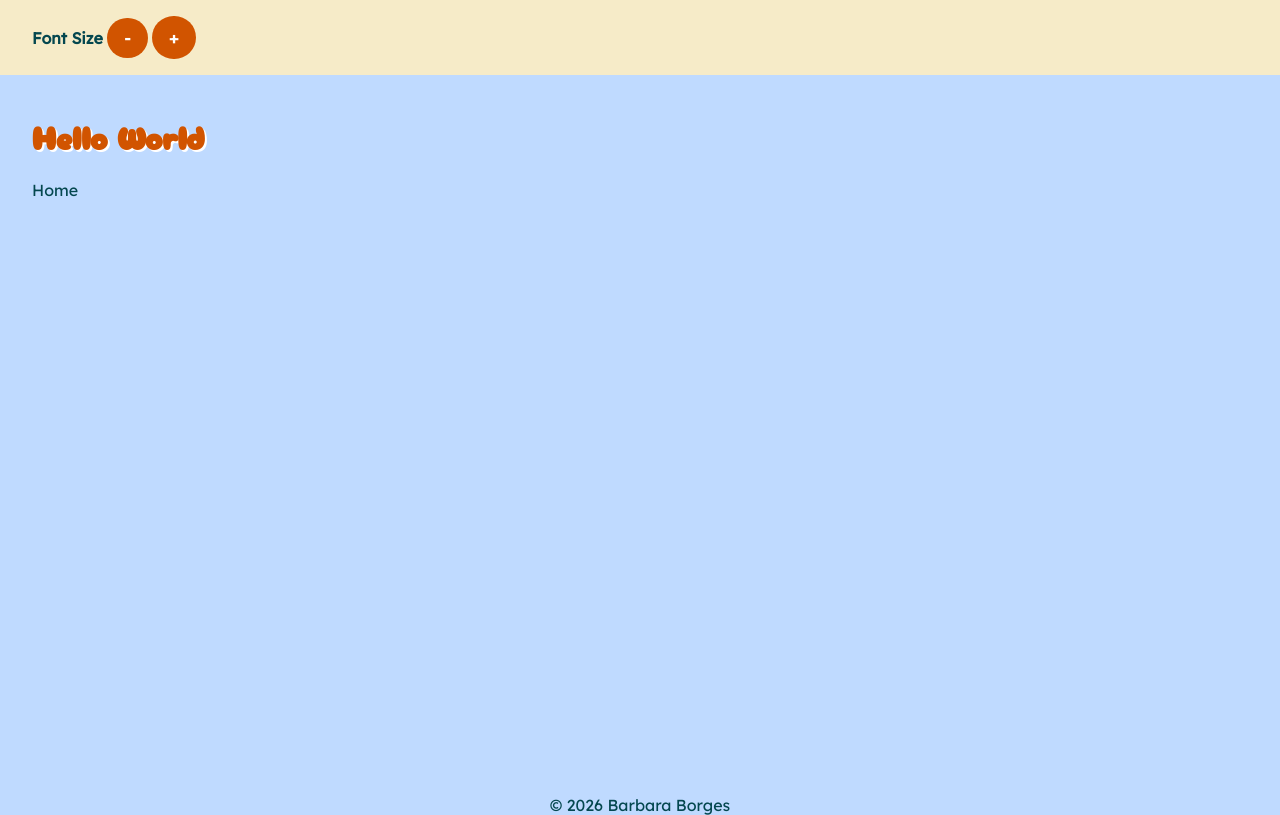
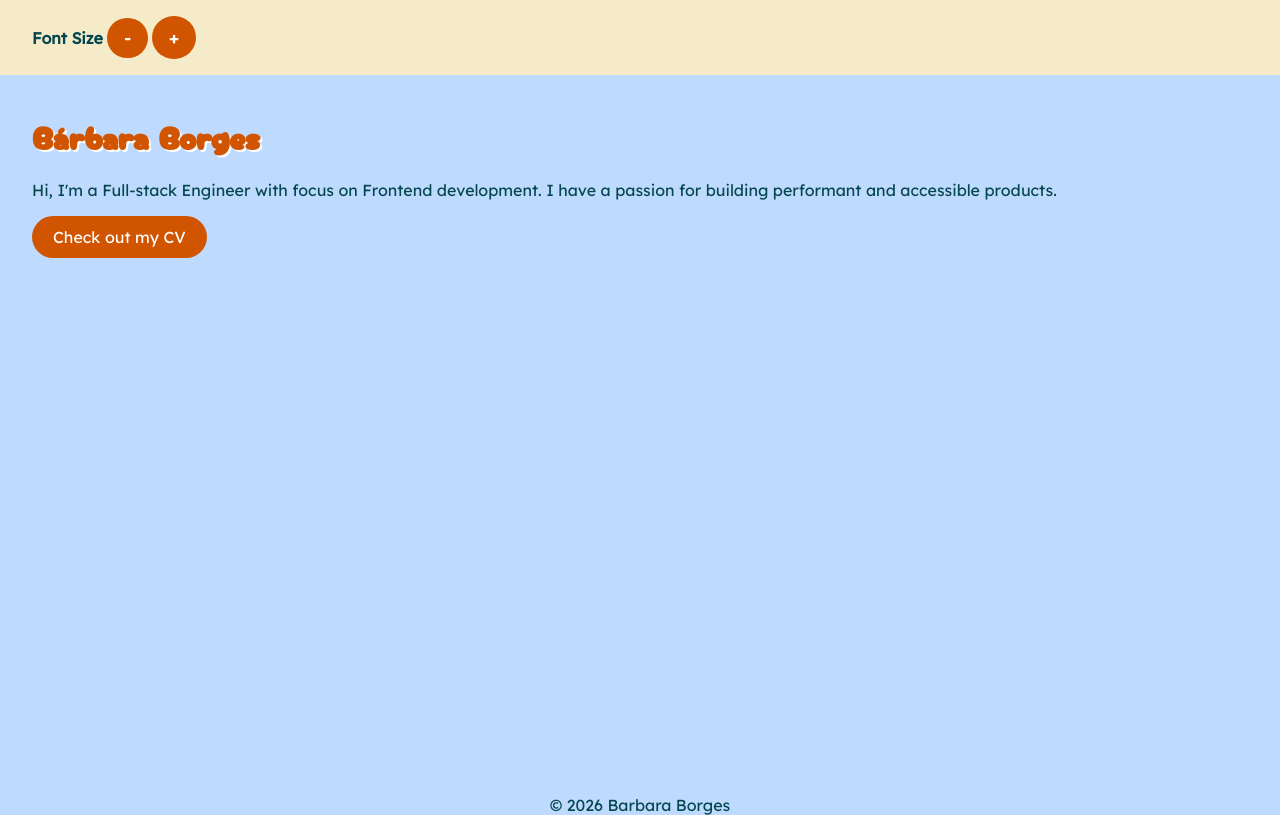
Before and after one commit to barbaraborges/barbaraborges.github.io, an Eleventy site: page src/index.md in a window 1280 px wide. Built offline with nearby package versions, Linux system fonts and the light colour scheme; Eleventy itself is replaced by a stand-in of ours; files that its build step writes are made by us from their sources; files whose address does not match are found by name.

Commit message:
Update index page

```diff
--- a/src/index.md
+++ b/src/index.md
@@ -3,6 +3,8 @@ layout: base.njk
 title: Home
 ---
 
-# Hello World
+# Bárbara Borges
 
-{{ title }}
+Hi, I'm a Full-stack Engineer with focus on Frontend development. I have a passion for building performant and accessible products.
+
+<a class="btn" href="#">Check out my CV</a>
```
